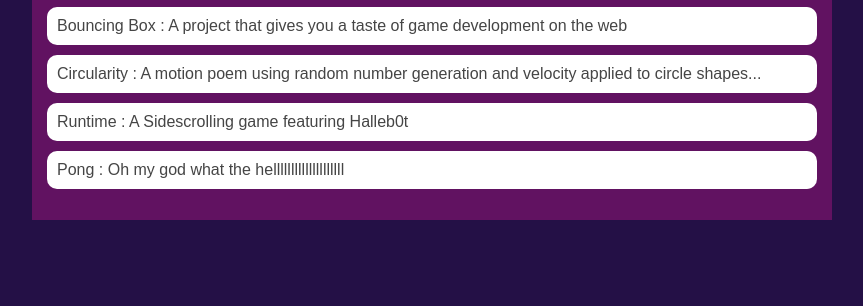
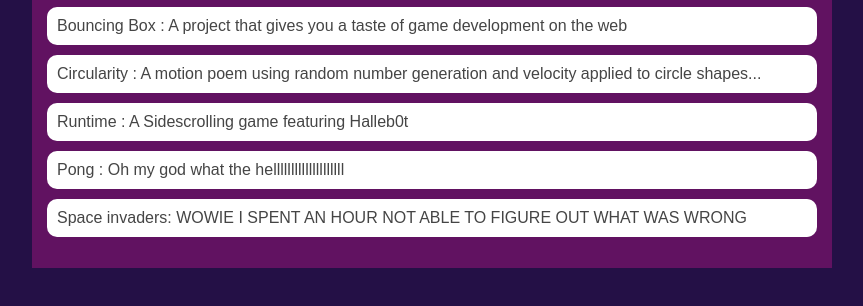
Before and after one commit to ianbrandt975/ianbrandt975.github.io, a plain HTML site: page portfolio.html in a window 1280 px wide. Shown: the part 242-548 px from the top of the page, without its empty margins (208-1071 px from the left). Drawn offline with nearby package versions, Linux system fonts and the light colour scheme; no server answers.

Commit message:
actually done... surely

```diff
--- a/portfolio.html
+++ b/portfolio.html
@@ -105,6 +105,7 @@
                     <li><a href="projects/circularity/">Circularity : A motion poem using random number generation and velocity applied to circle shapes...</a></li>
                     <li><a href="projects/runtime/" target = "_blank">Runtime : A Sidescrolling game featuring Halleb0t</a></li>
                     <li><a href="projects/pong/" target = "_blank">Pong : Oh my god what the hellllllllllllllllllll</a></li>
+                    <li><a href="projects/space invaders/" target = "_blank">Space invaders: WOWIE I SPENT AN HOUR NOT ABLE TO FIGURE OUT WHAT WAS WRONG</a></li>
 
                 </ul>
             </div>
```
